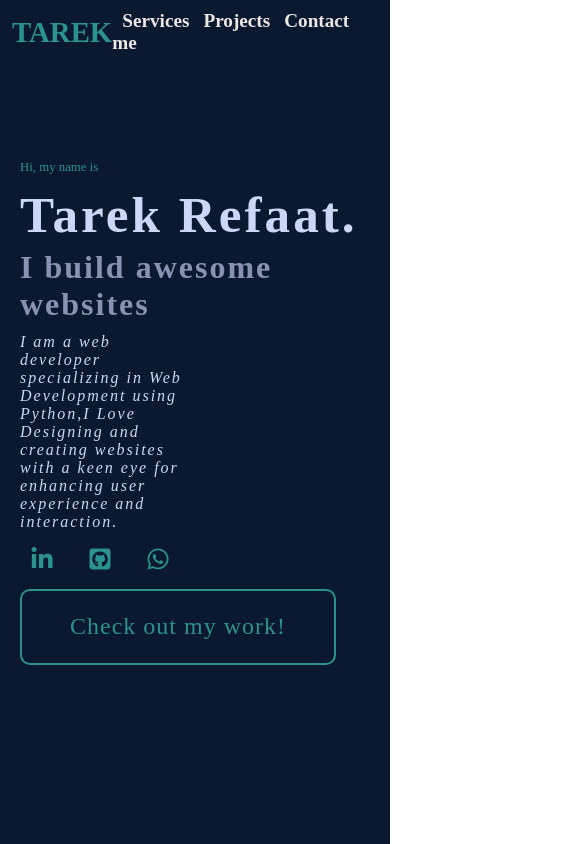
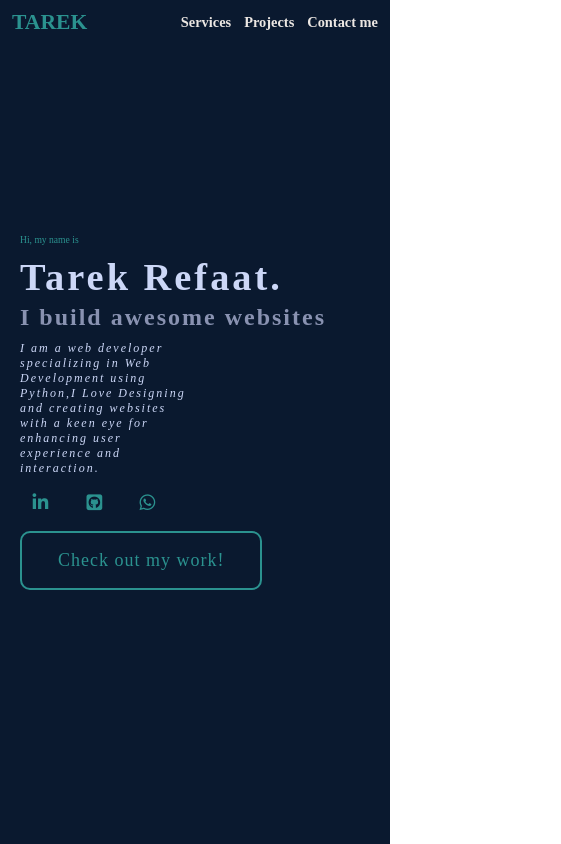
Before and after one commit to TrkHassanin/portfolio, a plain HTML site: page index.html in a window 390 px wide. Shown: the top 844 px of the page, 561 px wide, since content can reach past the window. Drawn offline with Linux system fonts and the light colour scheme.

Commit message:
some changes to make the website more responsive

```diff
--- a/style.css
+++ b/style.css
@@ -301,43 +301,38 @@ section{
     margin-top: 10px;
 }
 
-@media (max-width:1023px){
+
+@media (max-width:1023px) {
     header{
-        padding: 10px 12px;
+      padding: 12px 20px;
     }
-
-    .navigation a{
-        padding-left: 10px;
+    .navigation a {
+      padding-left: 10px;
     }
-
     .title{
-        font-size: 2em;
+      font-size: 1.8em;
     }
-
-    .main_section{
-        padding: 80px 20px;
-    }
-
-    .main_section h2 {
-        font-size: 1em;
-    }
-
-
-    .main_section h2 span{
-        font-size: 5em;
-        letter-spacing: 3px;
-    }
-
-    .main_section h3{
-        font-size: 2.2em;
-        letter-spacing: 2px;
+    section{
+      padding: 80px 20px;
     }
     .content{
-        flex-direction: column;
-        justify-content: center;
+      flex-direction: column;
+      align-items: center;
     }
+   }
 
+   @media (max-width:641px){
+    body{
+      font-size: 12px;
+    }
+   }
+
+   @media (max-width:300px){
+    body{
+      font-size: 10px;
+    }
 }
+
 
 @media (max-width:580px){
     header{
@@ -367,5 +362,8 @@ section{
         letter-spacing: 2px;
     }
 
+    .footer .social_media_icons{
+        margin-right: 20px;
+    }
 
 }
```
